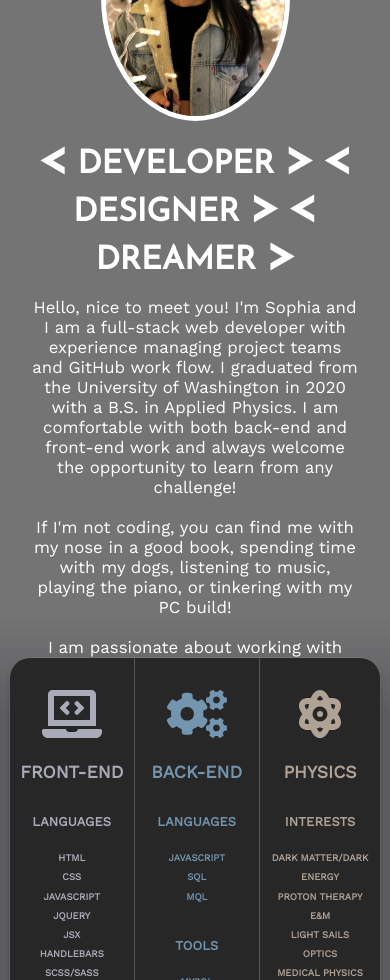
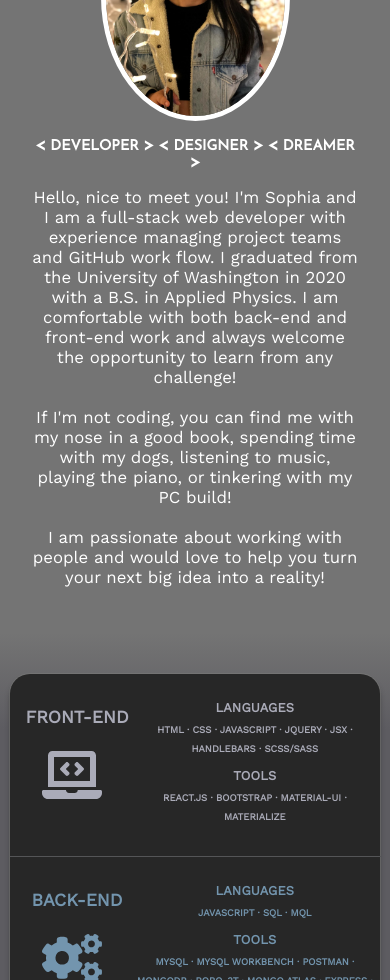
Before and after one commit to sophia2798/portfolio_v3, a React (Create React App) app: page / in a window 390 px wide. Shown: the part 1020-2000 px from the top of the page. Built offline with nearby package versions, Linux system fonts and the light colour scheme.

Commit message:
restyled mobile skills component

```diff
--- a/src/components/About/About.css
+++ b/src/components/About/About.css
@@ -56,7 +56,25 @@
     }
 
     .short-bio {
-        padding-bottom: 7rem;
+        padding-bottom: 8rem;
+    }
+
+    .bio-content h1 {
+        font-size: 1rem;
+    }
+
+    .tag {
+        font-size: 1.4rem;
+    }
+}
+
+@media only screen and (max-width: 1024px) {
+    .bio-content h1 {
+        font-size: 1.4rem;
+    }
+
+    .tag {
+        font-size: 2.2rem;
     }
 }
 
@@ -75,9 +93,28 @@
 
     .bio-content h1 {
         margin-top: 1rem;
+        font-size: 0.9rem;
+    }
+
+    .tag {
+        font-size: 1.1rem;
     }
 
     .about-container {
         height: 150vh;
     }
 }
+
+@media only screen and (max-width: 375px) {
+    .bio-content h1 {
+        font-size: 2.4rem;
+    }
+
+    .tag {
+        font-size: 2.65rem;
+    }
+
+    .short-bio {
+        padding-bottom: 19rem;
+    }
+}
--- a/src/components/Header/Header.sass
+++ b/src/components/Header/Header.sass
@@ -117,15 +117,6 @@ $background2: rgba(39,39,39,0.85)
         width: 25%
         margin-top: 0.5rem
 
-
-.tag
-    @media only screen and (max-width: 780px)
-        font-size: 2.2rem
-    @media only screen and (max-width: 500px)
-        font-size: 1.5rem
-    @media only screen and (max-width: 414px)
-        font-size: 1.2rem
-
 +keyframes(reveal)
     0%
         opacity: 0
--- a/src/components/Skills/Skills.css
+++ b/src/components/Skills/Skills.css
@@ -16,6 +16,10 @@
     display: flex;
     box-shadow: 0 5px 5px 0 rgba(39,39, 39, 0.5), 0 0 0 1px #747474;
     font-family: 'Work Sans', sans-serif;
+}
+
+.horz {
+    display: none;
 }
 
 .skills-col {
@@ -87,10 +91,62 @@
     .middot {
         display: none;
     }
+
+    .skills-header {
+        display: flex;
+        flex-direction: column-reverse;
+        width: 33.33%;
+        justify-content: center;
+    }
+
+    .lang-tools {
+        width: 66.66%;
+        display: flex;
+        flex-direction: column;
+        justify-content: space-evenly;
+    }
+
+    .languages h3 {
+        line-height: 0.5rem;
+    }
+
+    .languages, .tools {
+        margin-top: 0;
+        line-height: 0.5rem;
+    }
+
+    #atom {
+        margin: 1.5rem auto !important;
+    }
+
+    .vert {
+        display: none;
+    }
+
+    .horz {
+        display: block;
+    }
+
+    .skills-container {
+        flex-direction: column;
+    }
+
+    .skills-col {
+        height: 33.33%;
+        width: 96%;
+        display: flex;
+        padding: 1rem 0.5rem;
+        border-bottom: 1px solid #545557;
+        border-right: none !important;
+    }
+
+    #col3 {
+        border-bottom: none;
+    }
 }
 
 @media only screen and (max-width: 375px) {
     .skills {
-        height: 75vh;
+        height: 80vh;
     }
 }
--- a/src/components/Skills/Skills.js
+++ b/src/components/Skills/Skills.js
@@ -9,45 +9,63 @@ function Skills() {
         <div className="skills">
             <section className="skills-container">
                 <div className="skills-col" style={{borderRight: '1px solid #545557', color:'#aaabb8'}}>
+                    <div className="skills-header">
                     <FontAwesomeIcon className="faIcon" icon={faLaptopCode} />
                     <h2>FRONT-END</h2>
+                    </div>
+                    <div className="lang-tools">
                     <div className="languages">
                     <h3><span className="middot">&middot;&middot;&middot;</span> LANGUAGES <span className="middot">&middot;&middot;&middot;</span></h3>
                     <br/>
-                    <h4>HTML<br/>CSS<br/>JAVASCRIPT<br/>JQUERY<br/>JSX<br/>HANDLEBARS<br/>SCSS/SASS</h4>
+                    <h4 className="vert">HTML<br/>CSS<br/>JAVASCRIPT<br/>JQUERY<br/>JSX<br/>HANDLEBARS<br/>SCSS/SASS</h4>
+                    <h4 className="horz">HTML &middot; CSS &middot; JAVASCRIPT &middot; JQUERY &middot; JSX &middot; HANDLEBARS &middot; SCSS/SASS</h4>
                     </div>
                     <div className="tools">
                     <h3><span className="middot">&middot;&middot;&middot;</span> TOOLS <span className="middot">&middot;&middot;&middot;</span></h3>
                     <br/>
-                    <h4>REACT.JS<br/>BOOTSTRAP<br/>MATERIAL-UI<br/>MATERIALIZE</h4>
+                    <h4 className="vert">REACT.JS<br/>BOOTSTRAP<br/>MATERIAL-UI<br/>MATERIALIZE</h4>
+                    <h4 className="horz">REACT.JS &middot; BOOTSTRAP &middot; MATERIAL-UI &middot; MATERIALIZE</h4>
+                    </div>
                     </div>
                 </div>
                 <div className="skills-col" style={{borderRight: '1px solid #545557', color:'#7395ae'}}>
+                    <div className="skills-header">
                     <FontAwesomeIcon className="faIcon" icon={faCogs} />
                     <h2>BACK-END</h2>
+                    </div>
+                    <div className="lang-tools">
                     <div className="languages">
                     <h3><span className="middot">&middot;&middot;&middot;</span> LANGUAGES <span className="middot">&middot;&middot;&middot;</span></h3>
                     <br/>
-                    <h4>JAVASCRIPT<br/>SQL<br/>MQL</h4>
+                    <h4 className="vert">JAVASCRIPT<br/>SQL<br/>MQL</h4>
+                    <h4 className="horz">JAVASCRIPT &middot; SQL &middot; MQL</h4>
                     </div>
                     <div className="tools">
                     <h3><span className="middot">&middot;&middot;&middot;</span> TOOLS <span className="middot">&middot;&middot;&middot;</span></h3>
                     <br/>
-                    <h4>MYSQL<br/>MYSQL WORKBENCH<br/>POSTMAN<br/>MONGODB<br/>ROBO-3T<br/>MONGO ATLAS<br/>EXPRESS<br/>NODE<br/></h4>
+                    <h4 className="vert">MYSQL<br/>MYSQL WORKBENCH<br/>POSTMAN<br/>MONGODB<br/>ROBO-3T<br/>MONGO ATLAS<br/>EXPRESS<br/>NODE<br/></h4>
+                    <h4 className="horz">MYSQL &middot; MYSQL WORKBENCH &middot; POSTMAN &middot; MONGODB &middot; ROBO-3T &middot; MONGO ATLAS &middot; EXPRESS &middot; NODE &middot; </h4>
+                    </div>
                     </div>
                 </div>
-                <div className="skills-col" style={{color:'#b1a296'}}>
-                    <FontAwesomeIcon className="faIcon" icon={faAtom} />
+                <div id="col3" className="skills-col" style={{color:'#b1a296'}}>
+                    <div className="skills-header">
+                    <FontAwesomeIcon id="atom" className="faIcon" icon={faAtom} />
                     <h2>PHYSICS</h2>
+                    </div>
+                    <div className="lang-tools">
                     <div className="languages">
                     <h3><span className="middot">&middot;&middot;&middot;</span> INTERESTS <span className="middot">&middot;&middot;&middot;</span></h3>
                     <br/>
-                    <h4>DARK MATTER/DARK ENERGY<br/>PROTON THERAPY<br/>E&amp;M<br/>LIGHT SAILS<br/>OPTICS<br/>MEDICAL PHYSICS</h4>
+                    <h4 className="vert">DARK MATTER/DARK ENERGY<br/>PROTON THERAPY<br/>E&amp;M<br/>LIGHT SAILS<br/>OPTICS<br/>MEDICAL PHYSICS</h4>
+                    <h4 className="horz">DARK MATTER/DARK ENERGY &middot; PROTON THERAPY &middot; E&amp;M &middot; LIGHT SAILS &middot; OPTICS &middot; MEDICAL PHYSICS</h4>
                     </div>
                     <div className="tools">
                     <h3><span className="middot">&middot;&middot;&middot;</span> TOOLS <span className="middot">&middot;&middot;&middot;</span></h3>
                     <br/>
-                    <h4>MATHEMATICA<br/>PYTHON<br/>MATLAB<br/>EXCEL</h4>
+                    <h4 className="vert">MATHEMATICA<br/>PYTHON<br/>MATLAB<br/>EXCEL</h4>
+                    <h4 className="horz">MATHEMATICA &middot; PYTHON &middot; MATLAB &middot; EXCEL</h4>
+                    </div>
                     </div>
                 </div>
             </section>
```
Also changed, not shown: 1 other file (tests, documents, lock files or other folders).
